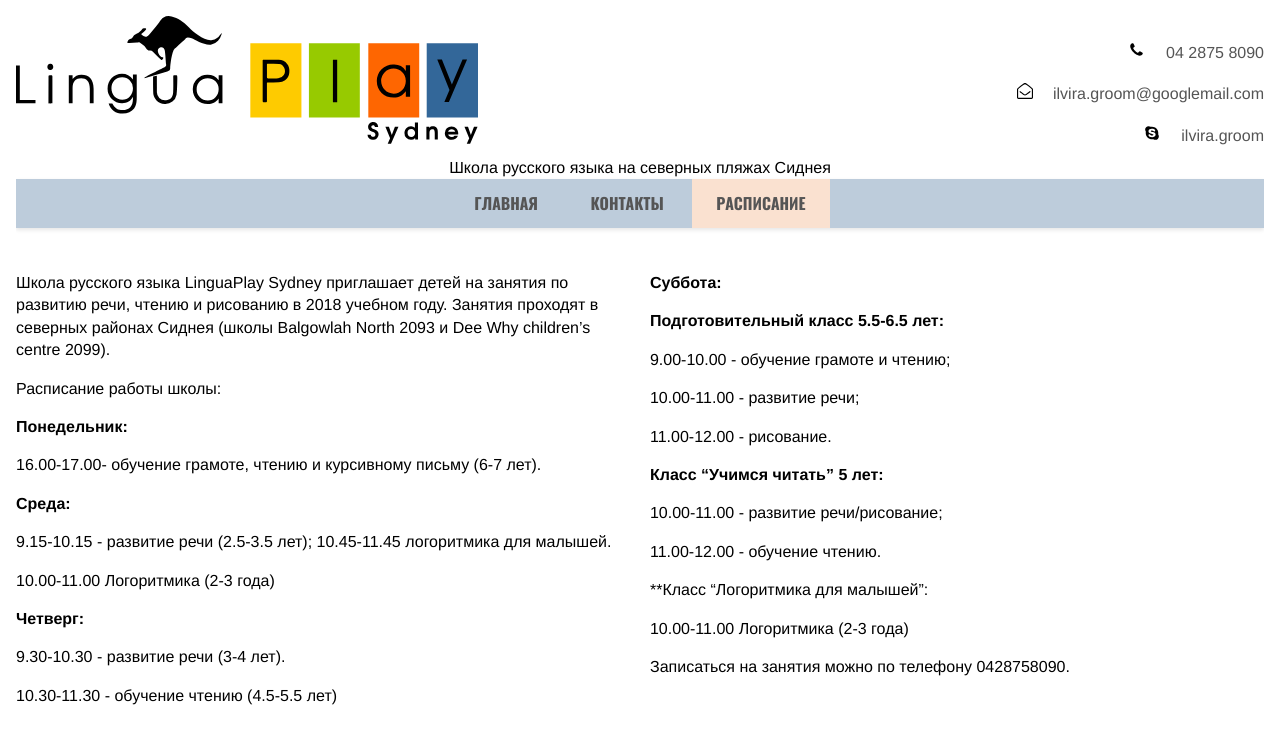
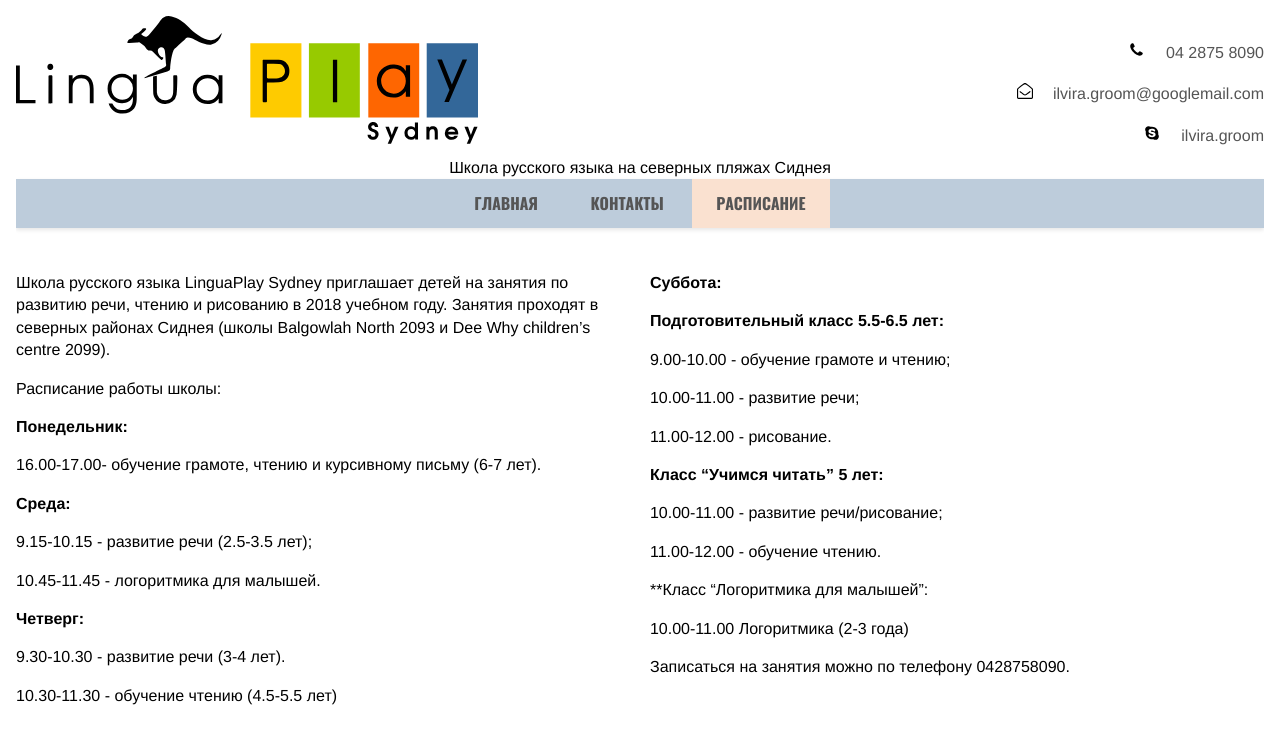
Before and after one commit to ilvira/ilvira.github.io, a Jekyll site: the page built from _pages/timetable.md, in a window 1280 px wide. Shown: the top 744 px of the page. Built offline with Jekyll 4.4.1, drawn with Linux system fonts in a browser that asks for light colours.

Commit message:
upd timetable 2018 again

```diff
--- a/_pages/timetable.md
+++ b/_pages/timetable.md
@@ -16,9 +16,10 @@ title: РАСПИСАНИЕ
 **Среда:**
 
 9.15-10.15 - развитие речи (2.5-3.5 лет);
-10.45-11.45 логоритмика для малышей.
 
-10.00-11.00 Логоритмика (2-3 года)
+10.45-11.45 - логоритмика для малышей.
+
+
 
 **Четверг:**
 
```
